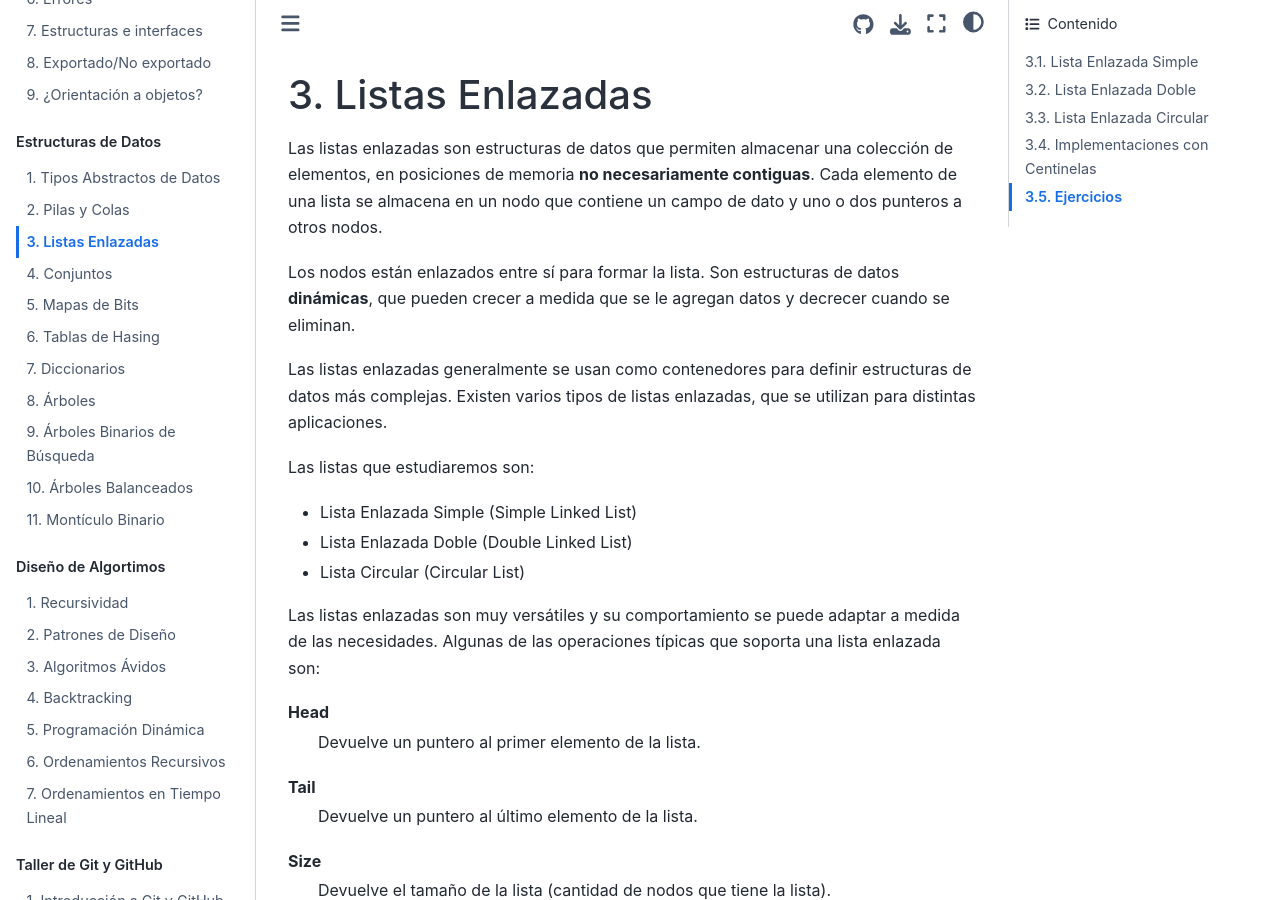
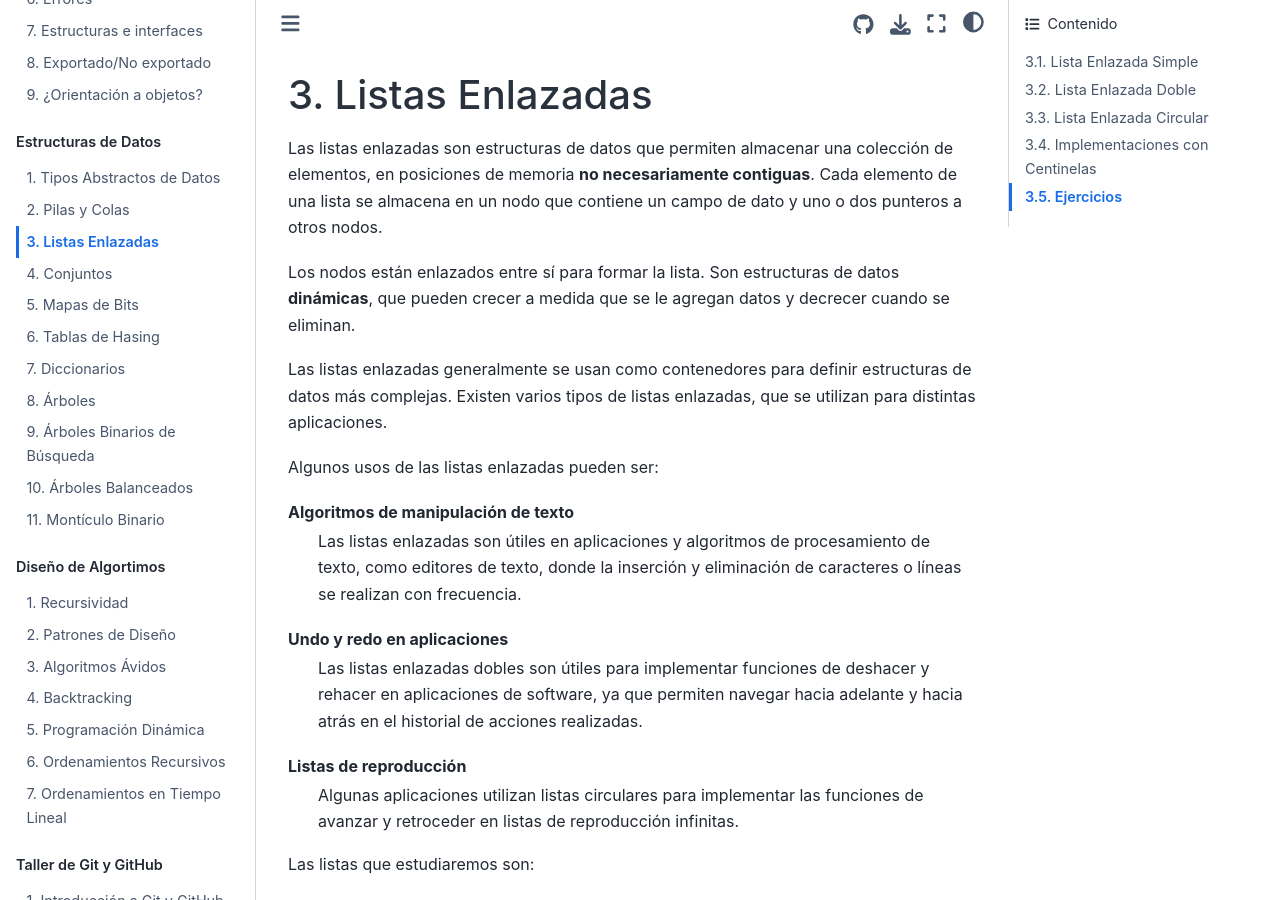
Before and after one commit to untref-ayp2/apuntes, a Jupyter Book: the page built from contenidos/capitulo3/3.2-Listas.md, in a window 1280 px wide and 900 px high. Built offline with Jupyter Book 1.0.4 settings and Sphinx 7.4.7 and the Sphinx Book theme 1.1.4, drawn with Linux system fonts in a browser that asks for light colours.

Commit message:
Actualizacion 3.2-Listas e introduccion

```diff
--- a/contenidos/capitulo3/3.2-Listas.md
+++ b/contenidos/capitulo3/3.2-Listas.md
@@ -9,6 +9,18 @@ Las listas enlazadas son estructuras de datos que permiten almacenar una colecci
 Los nodos están enlazados entre sí para formar la lista. Son estructuras de datos **dinámicas**, que pueden crecer a medida que se le agregan datos y decrecer cuando se eliminan.
 
 Las listas enlazadas generalmente se usan como contenedores para definir estructuras de datos más complejas. Existen varios tipos de listas enlazadas, que se utilizan para distintas aplicaciones.
+
+Algunos usos de las listas enlazadas pueden ser:
+
+Algoritmos de manipulación de texto
+: Las listas enlazadas son útiles en aplicaciones y algoritmos de procesamiento de texto, como editores de texto, donde la inserción y eliminación de caracteres o líneas se realizan con frecuencia.
+
+Undo y redo en aplicaciones
+: Las listas enlazadas dobles son útiles para implementar funciones de deshacer y rehacer en aplicaciones de software, ya que permiten navegar hacia adelante y hacia atrás en el historial de acciones realizadas.
+
+Listas de reproducción
+: Algunas aplicaciones utilizan listas circulares para implementar las funciones de avanzar y retroceder en listas de reproducción infinitas.
+
 
 Las listas que estudiaremos son:
 - Lista Enlazada Simple (Simple Linked List)
```
Also changed, not shown: contenidos/taller-go/introduccion-go.md (+1 -1 lines).
